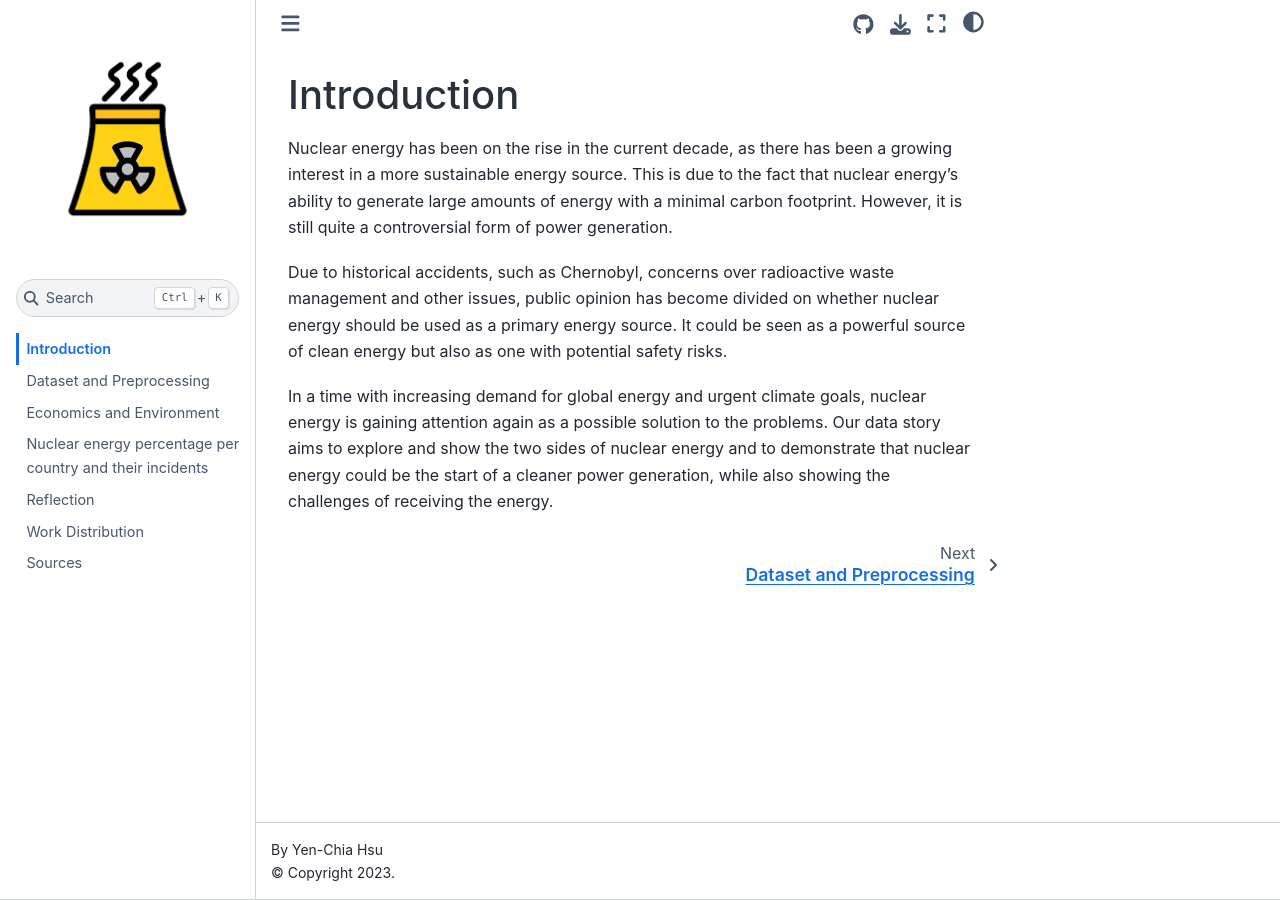
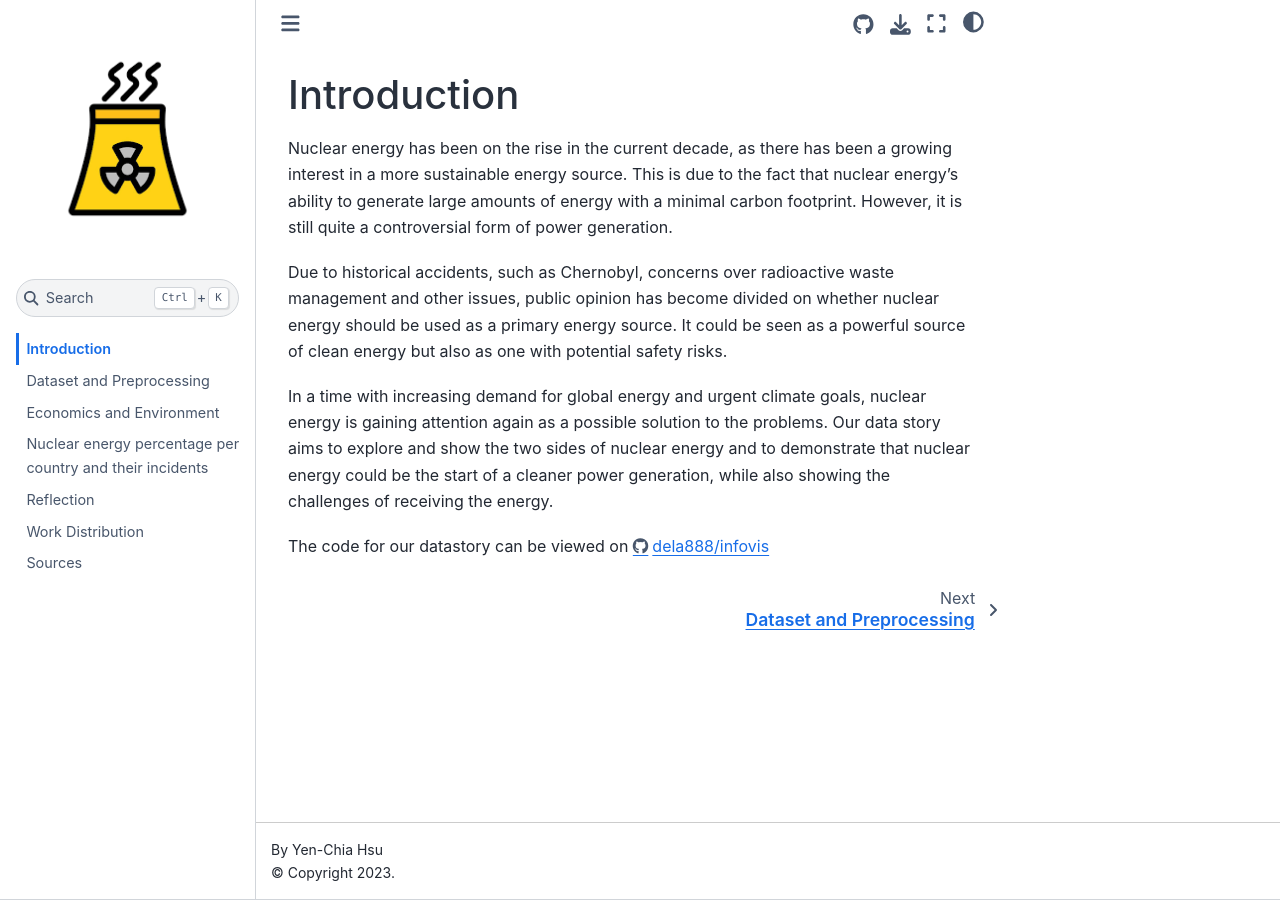
Before and after one commit to dela888/infovis, a Jupyter Book: the page built from docs/introduction.md, in a window 1280 px wide. Built offline with Jupyter Book 1.0.4 settings and Sphinx 7.4.7 and the Sphinx Book theme 1.1.4, drawn with Linux system fonts in a browser that asks for light colours; pages that are not in the unit, such as notebooks, are missing from menus; comment, search, counter and statistics services are not loaded.

Commit message:
qwertyuop

```diff
--- a/docs/introduction.md
+++ b/docs/introduction.md
@@ -6,3 +6,5 @@ Due to historical accidents, such as Chernobyl, concerns over radioactive waste
 
 In a time with increasing demand for global energy and urgent climate goals, nuclear energy is gaining attention again as a possible solution to the problems. Our data story aims to explore and show the two sides of nuclear energy and to demonstrate that nuclear energy could be the start of a cleaner power
 generation, while also showing the challenges of receiving the energy.
+
+The code for our datastory can be viewed on [https://github.com/dela888/infovis](https://github.com/dela888/infovis)
```
